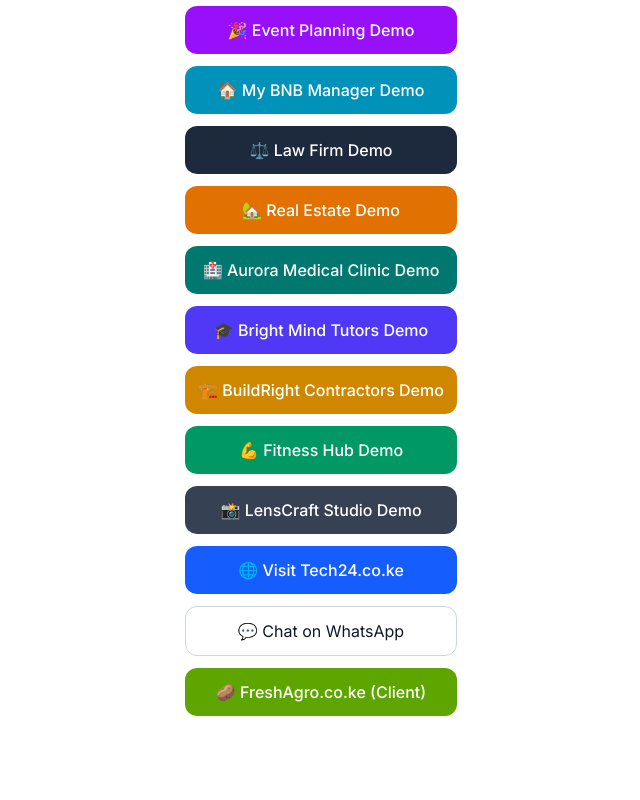
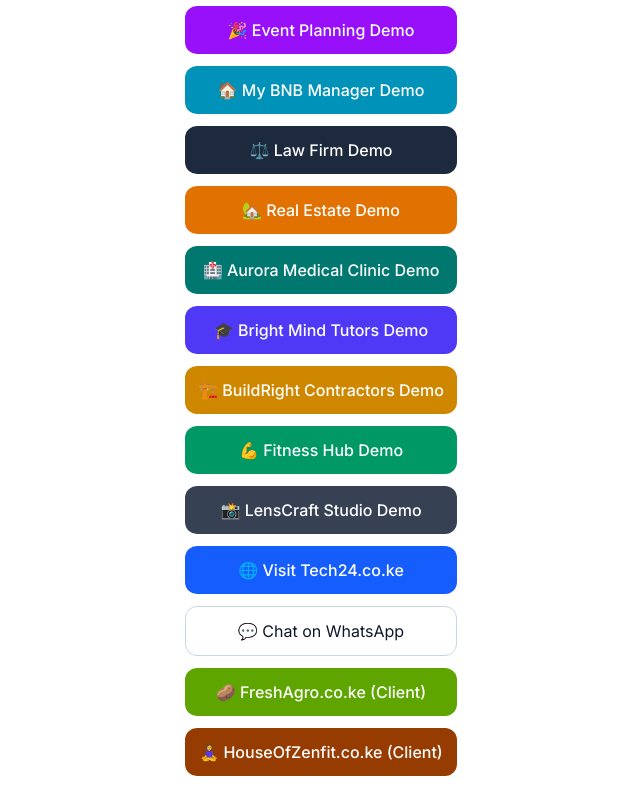
Before and after one commit to tech24-ke/tech24-web, a Next.js app: page /bio in a window 1280 px wide. Shown: the part 350-1150 px from the top of the page, without its empty margins (319-959 px from the left). Before the commit the page ends 1090 px from the top, so only its background shows below. Built offline with nearby package versions, Linux system fonts and the light colour scheme.

Commit message:
zenfit added

```diff
--- a/src/app/bio/page.tsx
+++ b/src/app/bio/page.tsx
@@ -127,13 +127,20 @@
           💬 Chat on WhatsApp
         </a>
 
-        {/* Real client (only one after WhatsApp) */}
+        {/* Real clients */}
         <a
           href="https://freshagro.co.ke"
           className="block rounded-xl bg-lime-600 text-white py-3 font-medium hover:bg-lime-700"
         >
           🥔 FreshAgro.co.ke (Client)
         </a>
+
+        <a
+          href="https://houseofzenfit.co.ke"
+          className="block rounded-xl bg-amber-800 text-white py-3 font-medium hover:bg-amber-900"
+        >
+          🧘‍♀️ HouseOfZenfit.co.ke (Client)
+        </a>
       </div>
     </main>
   );
```
